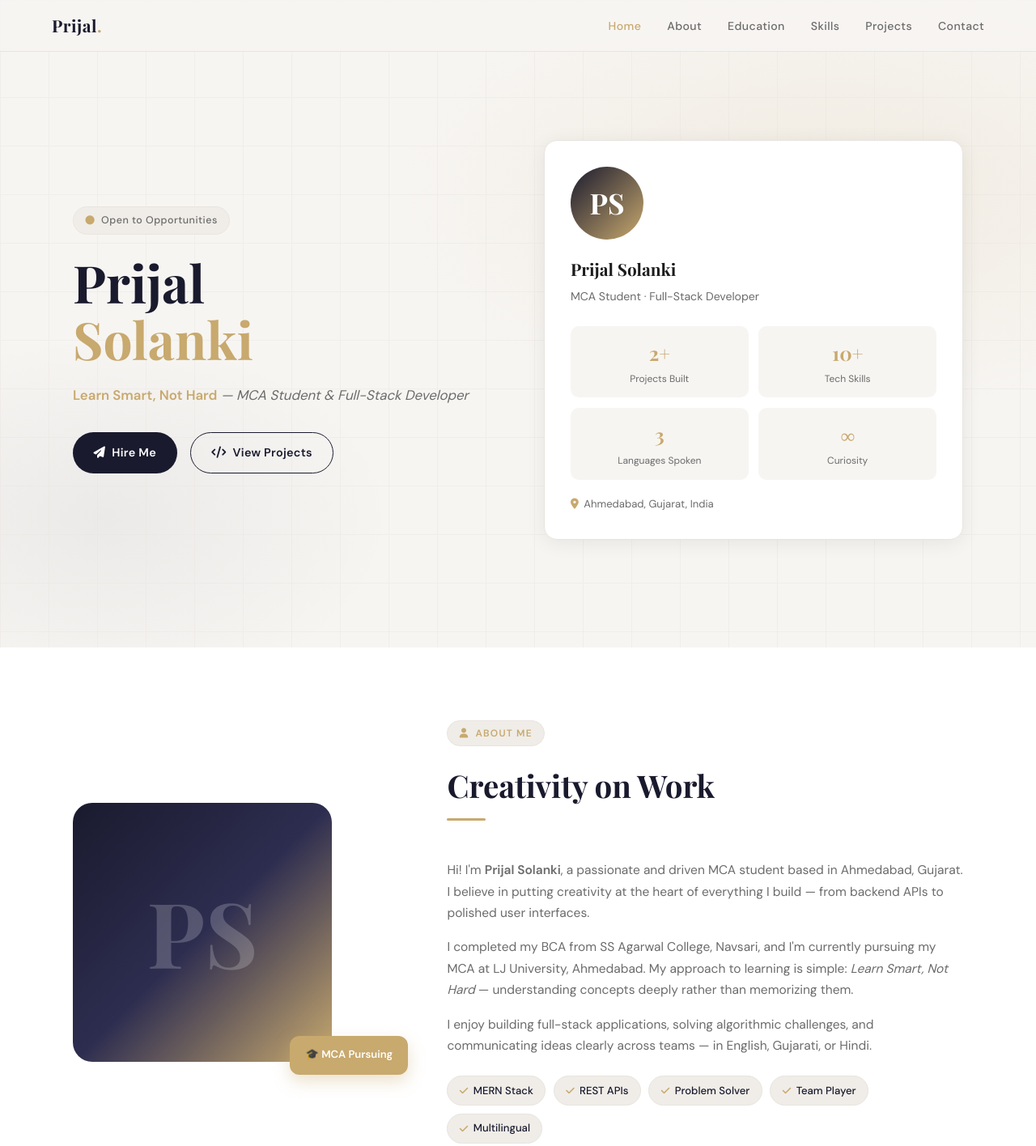
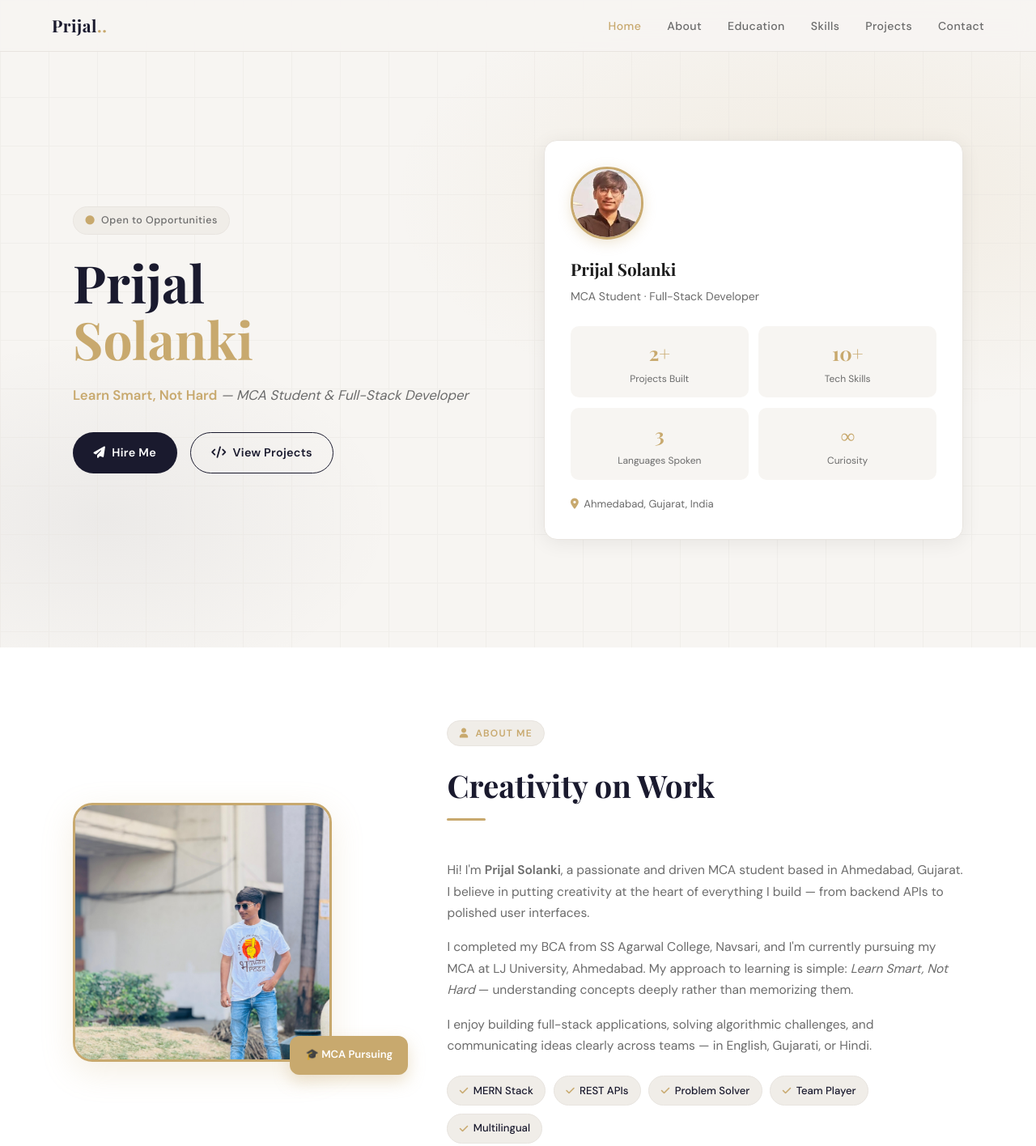
Before and after one commit to PrijalSolanki/my-resume, a plain HTML site: page index.html in a window 1280 px wide. Shown: the top 1416 px of the page at 81% size. Drawn offline with nearby package versions, Linux system fonts and the light colour scheme.

Commit message:
all done

```diff
--- a/index.html
+++ b/index.html
@@ -146,11 +146,17 @@
     }
     .hero-avatar {
   width: 90px; height: 90px; border-radius: 50%;
-      background: linear-gradient(135deg, var(--accent), var(--accent2));
-      display: flex; align-items: center; justify-content: center;
-      font-family: 'Playfair Display', serif;
-      font-size: 2.2rem; color: #fff; font-weight: 700;
+  overflow: hidden;
   margin-bottom: 1.2rem;
+  border: 3px solid var(--accent2);
+  box-shadow: 0 4px 16px rgba(200,169,110,0.3);
+}
+
+.hero-avatar img {
+  width: 100%;
+  height: 100%;
+  object-fit: cover;
+  display: block;
 }
     .hero-card h3 { font-family: 'Playfair Display', serif; font-size: 1.3rem; margin-bottom: .3rem; }
     .hero-card p { color: var(--muted); font-size: .88rem; }
@@ -203,22 +209,25 @@
       position: relative;
     }
    .about-img-box {
-      width: 100%; aspect-ratio: 1;
+  width: 100%;
   max-width: 320px;
-      background: linear-gradient(135deg, var(--accent) 0%, #2d2d50 50%, var(--accent2) 100%);
+  aspect-ratio: 1;
   border-radius: 24px;
-      display: flex; align-items: center; justify-content: center;
-      font-family: 'Playfair Display', serif;
-      font-size: 6rem; color: rgba(255,255,255,0.15);
-      font-weight: 700;
-      position: relative; overflow: hidden;
+  overflow: hidden;
+  position: relative;
+  border: 3px solid var(--accent2);
+  box-shadow: 0 12px 40px rgba(200,169,110,0.2);
 }
-    .about-img-box::after {
-      content: 'PS';
-      position: absolute;
-      font-size: 7rem; color: rgba(255,255,255,0.2);
-      font-family: 'Playfair Display', serif; font-weight: 700;
+
+.about-img-box img {
+  width: 100%;
+  height: 100%;
+  object-fit: cover;
+  display: block;
 }
+
+/* Remove the ::after pseudo element — delete it entirely */
+
     .about-float {
       position: absolute; bottom: -16px; right: -16px;
       background: var(--accent2); color: #fff;
@@ -484,7 +493,7 @@
 
 <!-- NAVBAR -->
 <nav id="navbar">
-  <div class="nav-logo">Prijal<span>.</span></div>
+  <div class="nav-logo">Prijal<span>..</span></div>
   <ul class="nav-links">
     <li><a href="#hero">Home</a></li>
     <li><a href="#about">About</a></li>
@@ -522,7 +531,9 @@
     </div>
     <div>
       <div class="hero-card">
-        <div class="hero-avatar">PS</div>
+        <div class="hero-avatar">
+            <img src="myphoto.png" alt="Prijal Solanki"/>
+        </div>
         <h3>Prijal Solanki</h3>
         <p>MCA Student · Full-Stack Developer</p>
         <div class="hero-stats">
@@ -556,7 +567,7 @@
   <div class="container">
     <div class="about-grid">
       <div class="about-visual reveal">
-        <div class="about-img-box"></div>
+        <div class="about-img-box"><img src="myphoto2.jpeg" alt="Prijal Solanki"/></div>
         <div class="about-float">🎓 MCA Pursuing</div>
       </div>
       <div class="about-text reveal">
```
Also changed, not shown: myphoto.png (added), myphoto2.jpeg (added). Lines whose indentation alone changed are shown as unchanged.
